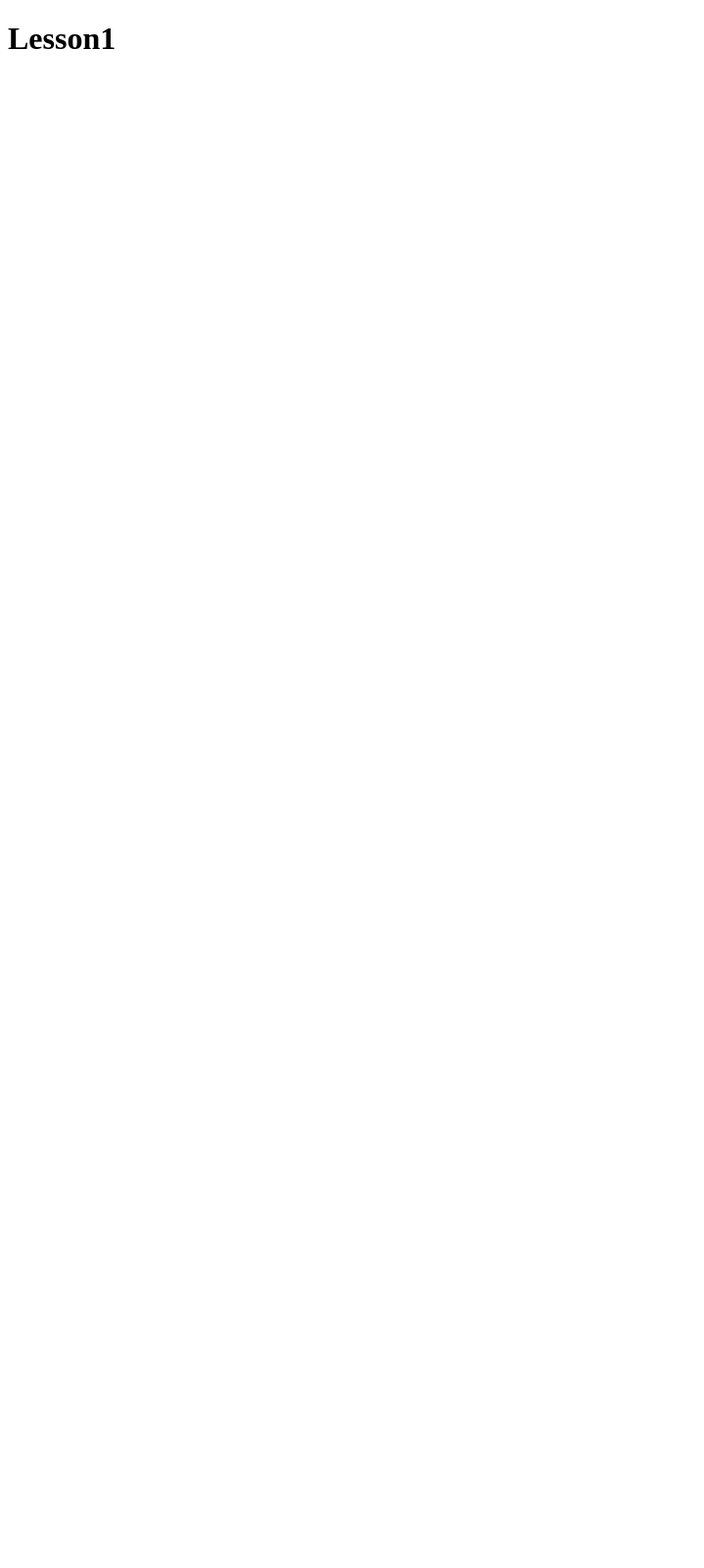
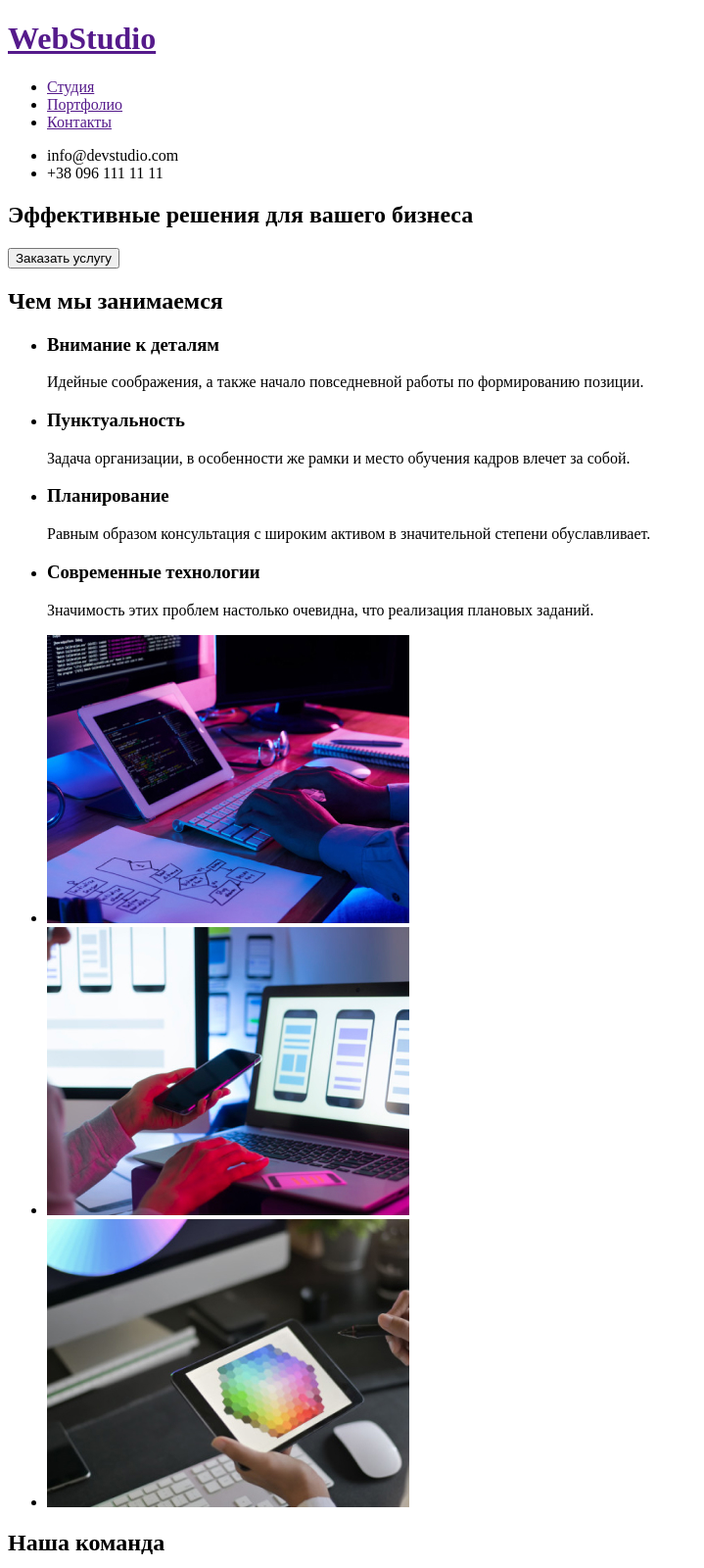
Before and after one commit to YevheniiProshkin/goit-markup-hw-01, a plain HTML site: page index.html in a window 1280 px wide. Shown: the top 1600 px of the page at 98% size, without its empty margins (0-719 px from the left). Before the commit the page ends 800 px from the top, so only its background shows below. Drawn offline with Linux system fonts and the light colour scheme.

Commit message:
Первый скелет

```diff
--- a/index.html
+++ b/index.html
@@ -7,6 +7,90 @@
     <title>Document</title>
 </head>
 <body>
-    <H1>Lesson1</H1>
+
+    <!--Шапка-->
+    <header>
+       <H1><a href="">WebStudio</a></H1>
+            <nav>
+                <ul>
+                    <li><a href="">Студия</a></li>
+                    <li><a href="">Портфолио</a></li>
+                    <li><a href="">Контакты</a></li>
+                </ul>
+            </nav>
+                <ul>
+                    <li><a href=""></a>info@devstudio.com</li>
+                    <li><a href=""></a>+38 096 111 11 11</li>
+                </ul>
+    </header>
+    <main>
+        <!--Заказ услуг-->
+        <section>
+            <h2>Эффективные решения для вашего бизнеса</h2>
+            <button type="button">Заказать услугу</button>
+        </section>
+        <!--Сфера деятельности-->
+        <section>
+            <h2>Чем мы занимаемся</h2>
+                <ul>
+                    <li>
+                        <h3>Внимание к деталям</h3>
+                        <p>Идейные соображения, а также начало повседневной работы по формированию позиции.</p>
+                    </li>
+                    <li>
+                        <h3>Пунктуальность</h3>
+                        <p>Задача организации, в особенности же рамки и место обучения кадров влечет за собой.</p>
+                    </li>
+                    <li>
+                        <h3>Планирование</h3>
+                        <p>Равным образом консультация с широким активом в значительной степени обуславливает.</p>
+                    </li>
+                    <li>
+                        <h3>Современные технологии</h3>
+                        <p>Значимость этих проблем настолько очевидна, что реализация плановых заданий.</p>
+                    </li>
+                </ul>
+                <ul>
+                    <li><img src="./img/img1.jpg" alt=""></li>
+                    <li><img src="./img/img2.jpg" alt=""></li>
+                    <li><img src="./img/img3.jpg" alt=""></li>
+                </ul>
+        </section>
+        <!--Команда-->
+        <section>
+            <h2>Наша команда</h2>
+            <ul>
+                <li>
+                    <img src="./img/img4.jpg" alt="">
+                    <h3>Игорь Демьяненко</h3>
+                    <p>Product Designer</p>
+                </li>
+                    <li>
+                        <img src="./img/img5.jpg" alt="">
+                        <h3>Ольга Репина</h3>
+                        <p>Frontend Developer</p>
+                    </li>
+                    <li>
+                        <img src="./img/img6.jpg" alt="">
+                        <h3>Николай Тарасов</h3>
+                        <p>Marketing</p>
+                    </li>
+                    <li>
+                        <img src="./img/img7.jpg" alt="">
+                        <h3>Михаил Ермаков</h3>
+                        <p>UI Designer</p>
+                    </li>
+            </ul>
+        </section>
+    </main>
+    <!--Подвал-->
+    <footer>
+        <h2><a href=""></a>WebStudio</h2>
+            <address><a href=""></a> г. Киев, пр-т Леси Украинки, 26</address>
+            <ul>
+                <li><a href=""></a>info@example.com</li>
+                <li><a href=""></a>+38 099 111 11 11</li>
+            </ul>
+    </footer>
 </body>
 </html>
```
Also changed, not shown: .prettier.json (added), img/img1.jpg (added), img/img2.jpg (added), img/img3.jpg (added), img/img4.jpg (added), img/img5.jpg (added), img/img6.jpg (added), img/img7.jpg (added).
